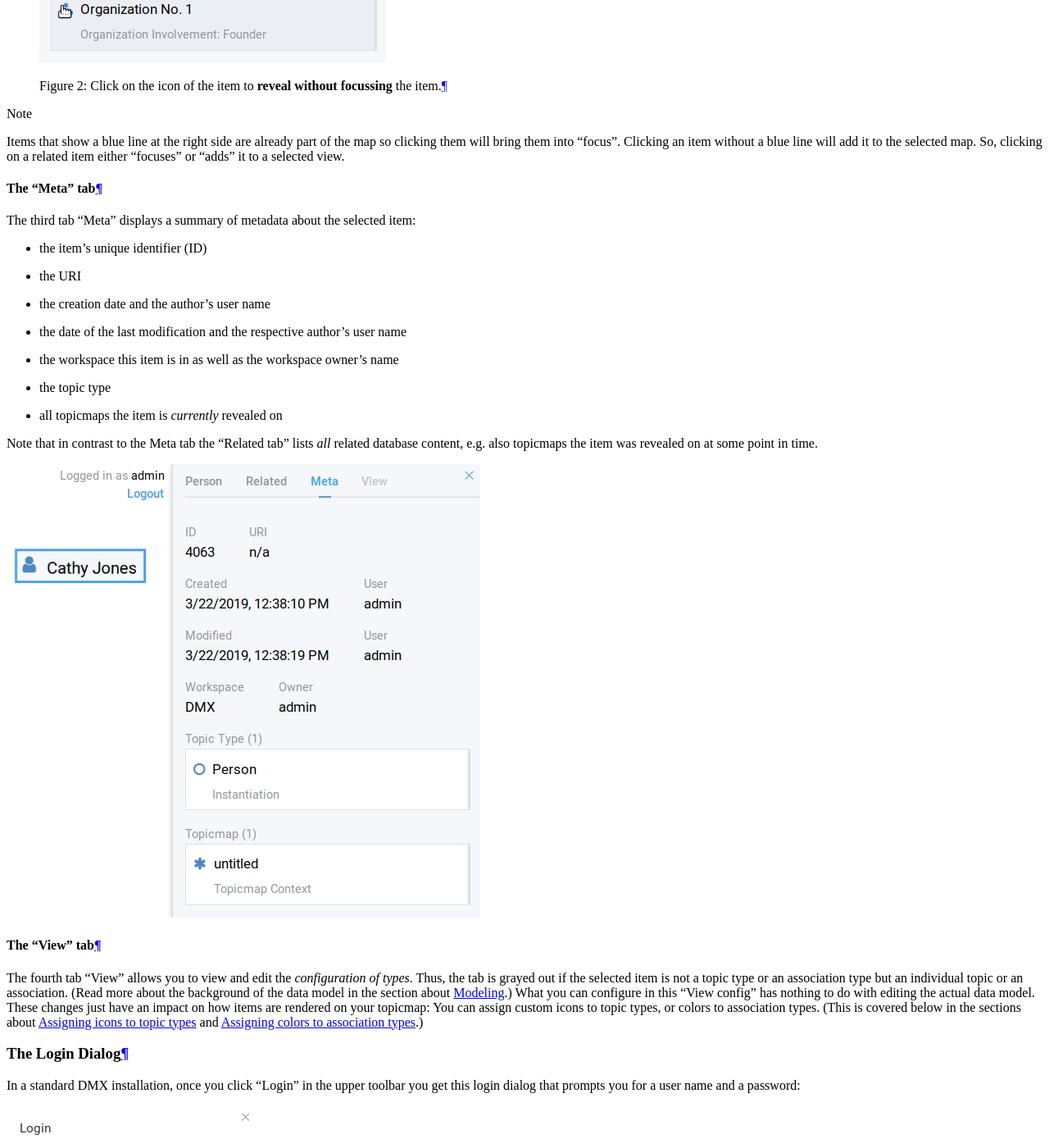
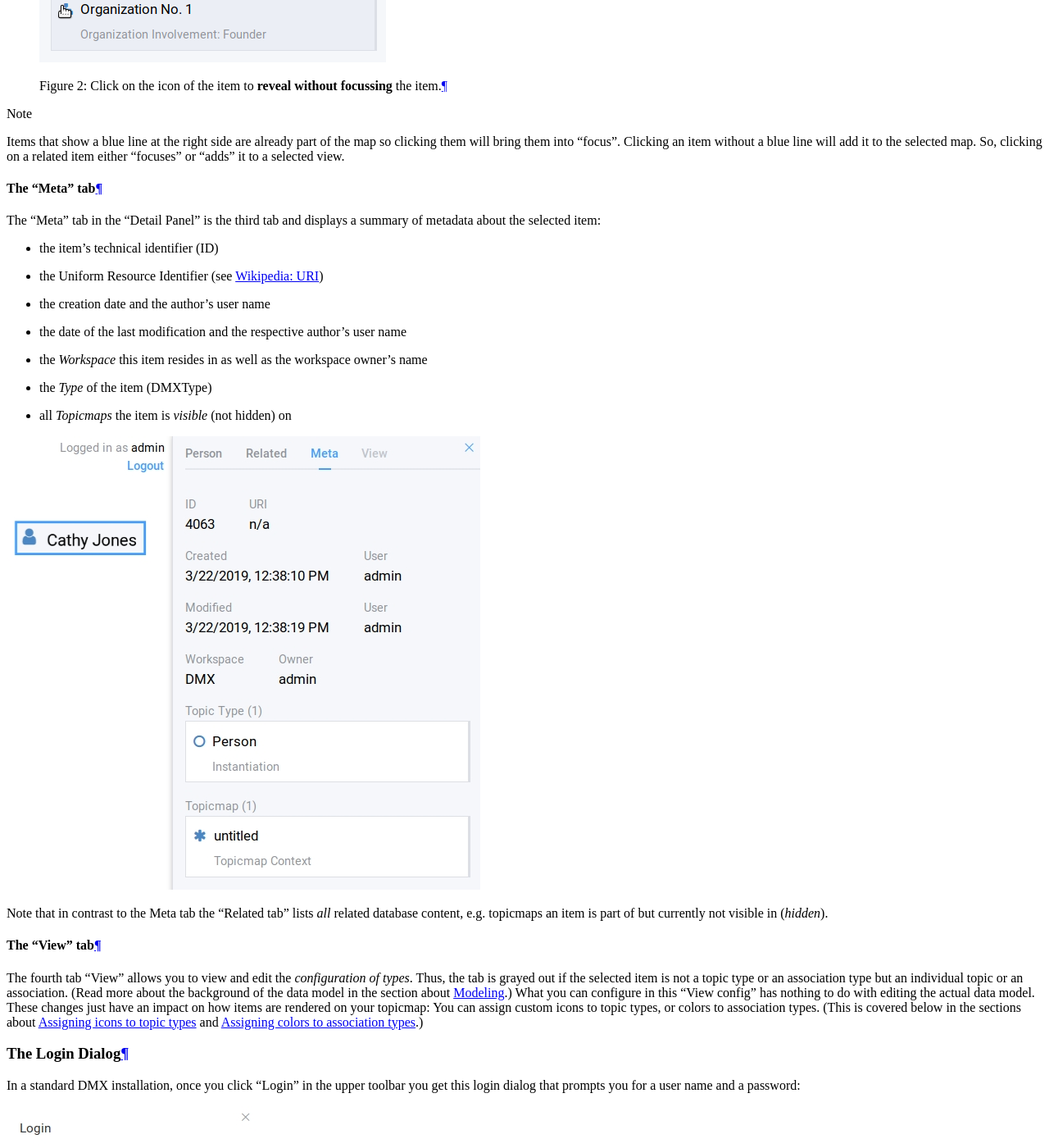
Before and after one commit to dmx-systems/dmx-documentation, a Sphinx documentation site: the page built from docs/user.rst, in a window 1280 px wide and 1400 px high, scrolled down 11722 px. Shown: the whole window at 82% size. Built offline with Sphinx 7.4.7 and the Read the Docs theme 2.0.0, drawn with Linux system fonts in a browser that asks for light colours.

Commit message:
meta tab

```diff
--- a/docs/user.rst
+++ b/docs/user.rst
@@ -297,19 +297,19 @@ When choosing a related item from the list you can control whether to also "focu
 The "Meta" tab
 --------------
 
-The third tab "Meta" displays a summary of metadata about the selected item:
-
-* the item's unique identifier (ID)
-* the URI
+The "Meta" tab in the "Detail Panel" is the third tab and displays a summary of metadata about the selected item:
+
+* the item's technical identifier (ID)
+* the Uniform Resource Identifier (see `Wikipedia: URI <https://en.wikipedia.org/wiki/Uniform_Resource_Identifier>`_)
 * the creation date and the author's user name
 * the date of the last modification and the respective author's user name
-* the workspace this item is in as well as the workspace owner's name
-* the topic type
-* all topicmaps the item is *currently* revealed on
-
-Note that in contrast to the Meta tab the "Related tab" lists *all* related database content, e.g. also topicmaps the item was revealed on at some point in time.
+* the *Workspace* this item resides in as well as the workspace owner's name
+* the *Type* of the item (DMXType)
+* all *Topicmaps* the item is *visible* (not hidden) on
 
 .. image:: _static/detail-panel-meta-tab.png
+
+Note that in contrast to the Meta tab the "Related tab" lists *all* related database content, e.g. topicmaps an item is part of but currently not visible in (*hidden*).
 
 .. _user-detail-panel-the-view-tab:
 
```
